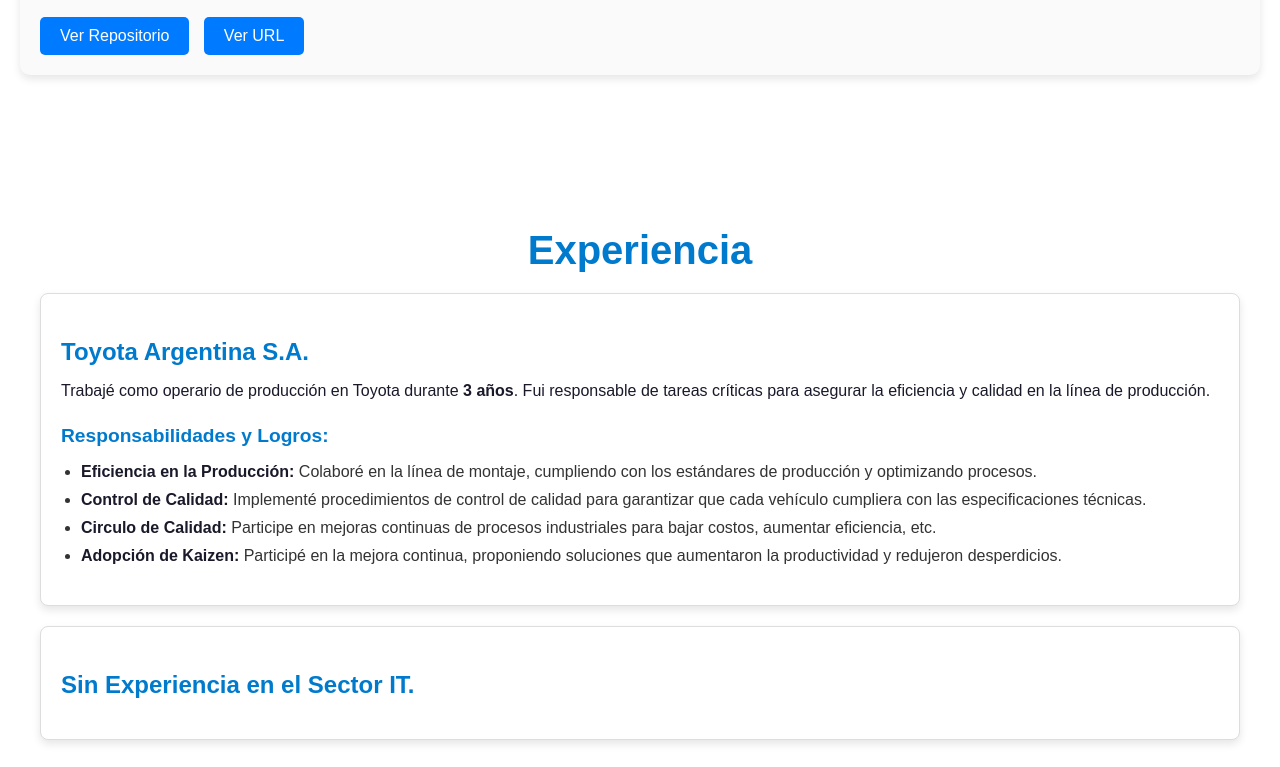
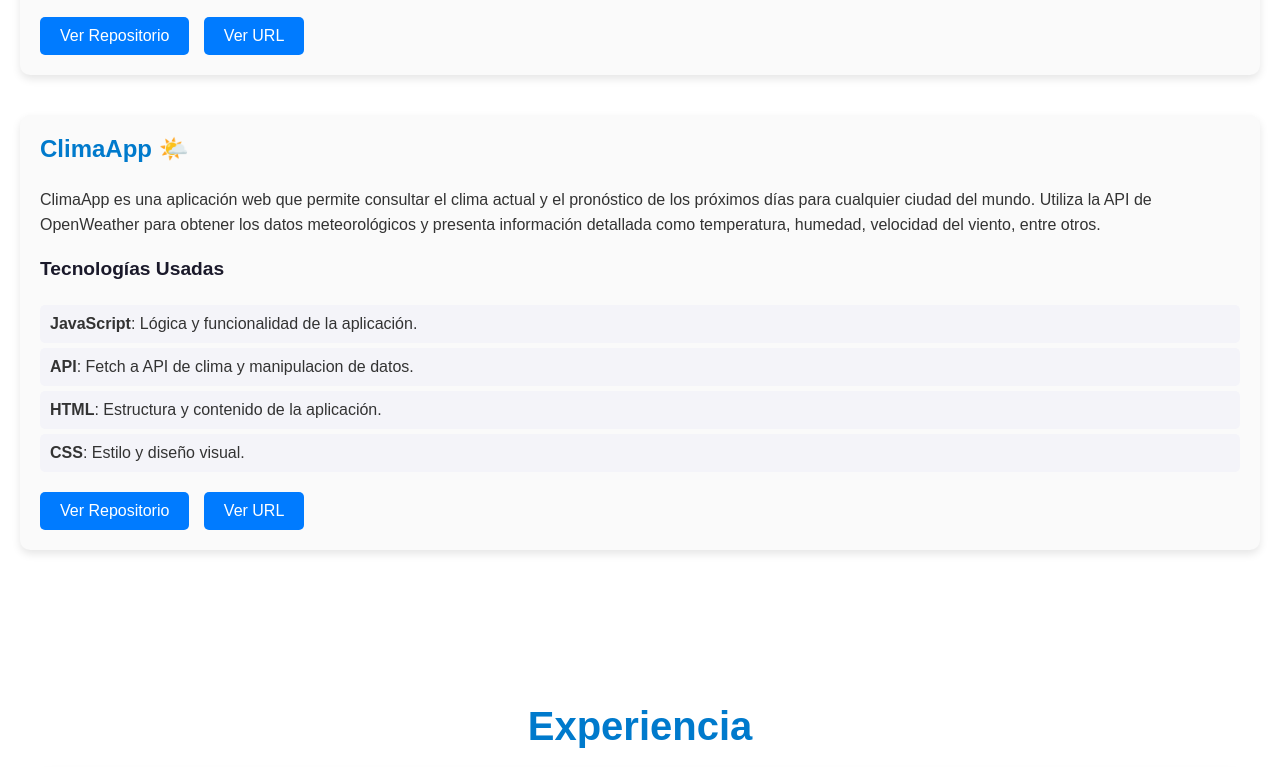
Before and after one commit to Ragepay/iPortafolio-Benjamin-Peyraga, a website: page index.html in a window 1280 px wide. Shown: the part 4492-5259 px from the top of the page. Drawn offline with Linux system fonts and the light colour scheme.

Commit message:
Se agrego el proyecto de Clima

```diff
--- a/index.html
+++ b/index.html
@@ -246,6 +246,22 @@
                 <a href="https://ragepay.github.io/Calculadora/" class="btn" target="_blank">Ver URL</a>
             </div>
         </div>
+        <div class="project-card">
+            <h3>ClimaApp 🌤️</h3>
+            <p>ClimaApp es una aplicación web que permite consultar el clima actual y el pronóstico de los próximos días para cualquier ciudad del mundo. Utiliza la API de OpenWeather para obtener los datos meteorológicos y presenta información detallada como temperatura, humedad, velocidad del viento, entre otros.</p>
+            <h4>Tecnologías Usadas</h4>
+            <ul>
+                <li><strong>JavaScript</strong>: Lógica y funcionalidad de la aplicación.</li>
+                <li><strong>API</strong>: Fetch a API de clima y manipulacion de datos.</li>
+                <li><strong>HTML</strong>: Estructura y contenido de la aplicación.</li>
+                <li><strong>CSS</strong>: Estilo y diseño visual.</li>
+            </ul>
+            <div class="project-links">
+                <a href="https://github.com/Ragepay/App_de_Clima" class="btn" target="_blank">Ver Repositorio</a>
+                <a href="https://ragepay.github.io/App_de_Clima/" class="btn" target="_blank">Ver URL</a>
+            </div>
+        </div>
+
     </section>
 
 
@@ -280,8 +296,8 @@
                 </ul>
             </div>
         </div>
-        <div class="TASA">
-            <div class="job">
+        <div class="TASA"style="display:none;">
+            <div class="job" >
                 <h3>Sin Experiencia en el Sector IT.</h3>
             </div>
         </div>
```
